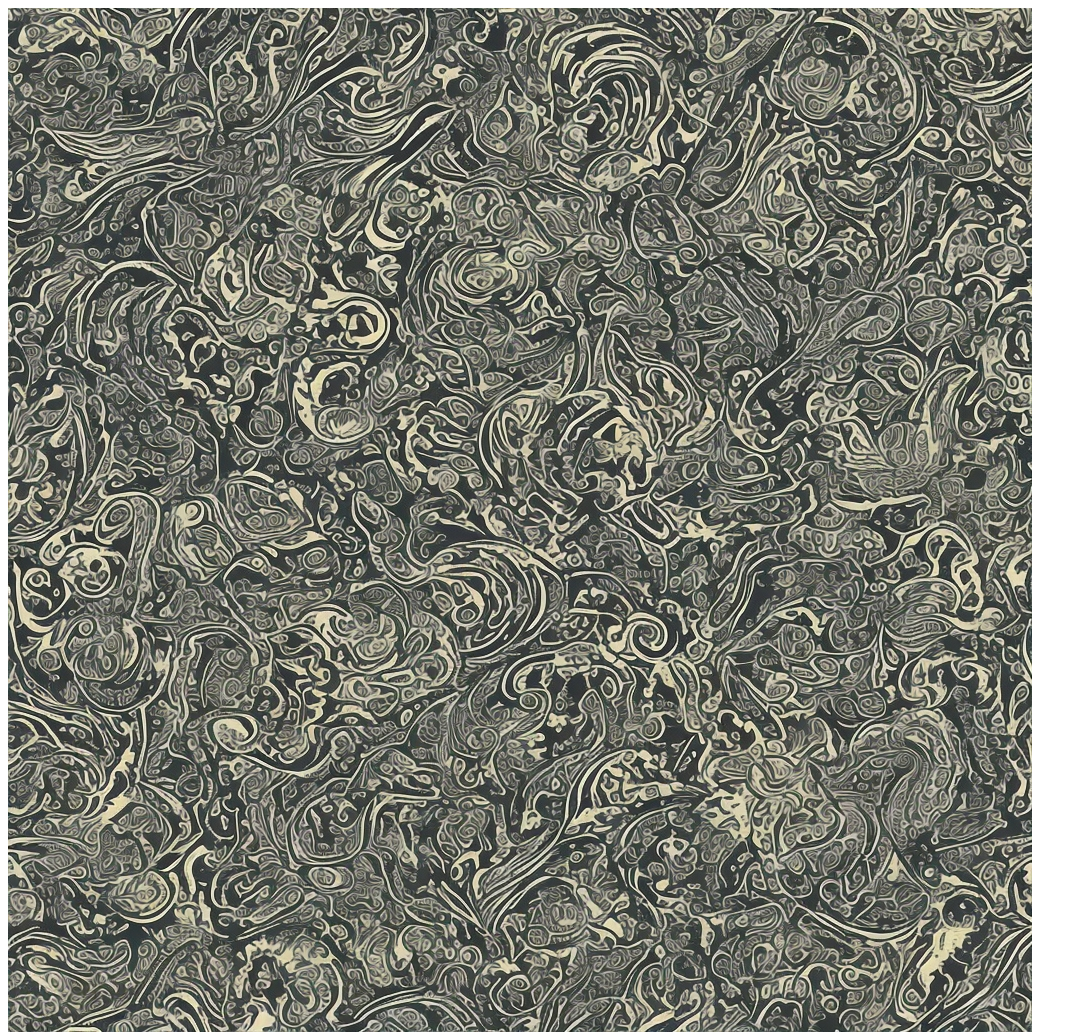
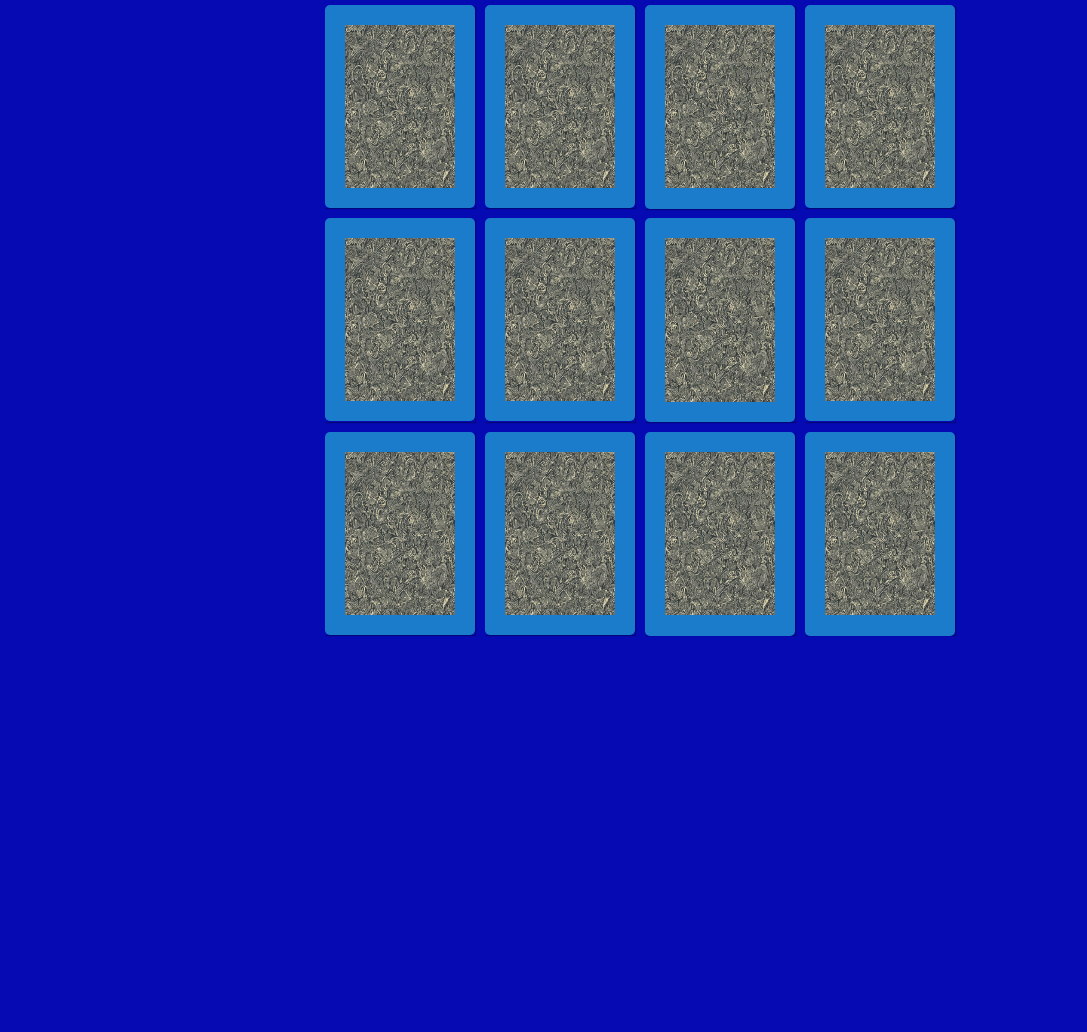
Before and after one commit to ProfAntolli/jogo-da-memoria-em-javascript-puro-douglasdaquino, a plain HTML site: page index.html in a window 1280 px wide. Shown: the top 1032 px of the page, without its empty margins (0-1087 px from the left). After the commit the page ends 800 px from the top, so only its background shows below. Drawn offline with Linux system fonts and the light colour scheme.

Commit message:
Finished game
game is finished

```diff
--- a/index.html
+++ b/index.html
@@ -1,60 +1,67 @@
 <!DOCTYPE html>
+<html lang="en">
+<head>
+  <meta charset="UTF-8">
 
-<html lang="en" xmlns="http://www.w3.org/1999/xhtml">
-<head>
-    <meta charset="utf-8" />
   <title>Jogo da Memória - Douglas d'Aquino</title>
-    <link rel="stylesheet" src="style.css" />
+
+  <link rel="stylesheet" href="style.css">
 </head>
 <body>
-    <section>
-        <div class="memory-card">
-            <img class="front-face" alt="CardFace" src="img/back-face.jpg"></div>
-            <img class="back-face" alt="ImageName" src="img/card-01.jpg" />
+  <section class="memory-game">
+    <div class="memory-card" data-framework="aurelia">
+      <img class="back-face" src="img/back-face.jpg" alt="Aurelia" />
+      <img class="front-face" src="img/card-01.jpg" alt="JS Badge" />
     </div>
-        <div class="memory-card">
-            <img class="front-face" alt="CardFace" src="img/back-face.jpg"></div>
-            <img class="back-face" alt="ImageName" src="img/card-02.jpg" />
+
+    <div class="memory-card" data-framework="aurelia">
+      <img class="back-face" src="img/back-face.jpg" alt="Aurelia" />
+      <img class="front-face" src="img/card-01.jpg" alt="JS Badge" />
     </div>
-        <div class="memory-card">
-            <img class="front-face" alt="CardFace" src="img/back-face.jpg"></div>
-            <img class="back-face" alt="ImageName" src="img/card-03.jpg" />
+
+    <div class="memory-card" data-framework="vue">
+      <img class="back-face" src="img/back-face.jpg" alt="Vue" />
+      <img class="front-face" src="img/card-02.jpg" alt="JS Badge" />
     </div>
-        <div class="memory-card">
-            <img class="front-face" alt="CardFace" src="img/back-face.jpg"></div>
-            <img class="back-face" alt="ImageName" src="img/card-04.jpg" />
+    <div class="memory-card" data-framework="vue">
+      <img class="back-face" src="img/back-face.jpg" alt="Vue" />
+      <img class="front-face" src="img/card-02.jpg" alt="JS Badge" />
     </div>
-        <div class="memory-card">
-            <img class="front-face" alt="CardFace" src="img/back-face.jpg"></div>
-            <img class="back-face" alt="ImageName" src="img/card-05.jpg" />
+
+    <div class="memory-card" data-framework="angular">
+      <img class="back-face" src="img/back-face.jpg" alt="Angular" />
+      <img class="front-face" src="img/card-03.jpg" alt="JS Badge" />
     </div>
-        <div class="memory-card">
-            <img class="front-face" alt="CardFace" src="img/back-face.jpg"></div>
-            <img class="back-face" alt="ImageName" src="img/card-06.jpg" />
+    <div class="memory-card" data-framework="angular">
+      <img class="back-face" src="img/back-face.jpg" alt="Angular" />
+      <img class="front-face" src="img/card-03.jpg" alt="JS Badge" />
     </div>
-        <div class="memory-card">
-            <img class="front-face" alt="CardFace" src="img/back-face.jpg"></div>
-            <img class="back-face" alt="ImageName" src="img/card-07.jpg" />
+
+    <div class="memory-card" data-framework="ember">
+      <img class="back-face" src="img/back-face.jpg" alt="Ember" />
+      <img class="front-face" src="img/card-04.jpg" alt="JS Badge" />
     </div>
-        <div class="memory-card">
-            <img class="front-face" alt="CardFace" src="img/back-face.jpg"></div>
-            <img class="back-face" alt="ImageName" src="img/card-08.jpg" />
+    <div class="memory-card" data-framework="ember">
+      <img class="back-face" src="img/back-face.jpg" alt="Ember" />
+      <img class="front-face" src="img/card-04.jpg" alt="JS Badge" />
     </div>
-        <div class="memory-card">
-            <img class="front-face" alt="CardFace" src="img/back-face.jpg"></div>
-            <img class="back-face" alt="ImageName" src="img/card-09.jpg" />
+
+    <div class="memory-card" data-framework="backbone">
+      <img class="back-face" src="img/back-face.jpg" alt="Backbone" />
+      <img class="front-face" src="img/card-05.jpg" alt="JS Badge" />
     </div>
-        <div class="memory-card">
-            <img class="front-face" alt="CardFace" src="img/back-face.jpg"></div>
-            <img class="back-face" alt="ImageName" src="img/card-10.jpg" />
+    <div class="memory-card" data-framework="backbone">
+      <img class="back-face" src="img/back-face.jpg" alt="Backbone" />
+      <img class="front-face" src="img/card-05.jpg" alt="JS Badge" />
     </div>
-        <div class="memory-card">
-            <img class="front-face" alt="CardFace" src="img/back-face.jpg"></div>
-            <img class="back-face" alt="ImageName" src="img/card-11.jpg" />
+
+    <div class="memory-card" data-framework="react">
+      <img class="back-face" src="img/back-face.jpg" alt="React" />
+      <img class="front-face" src="img/card-06.jpg" alt="JS Badge" />
     </div>
-        <div class="memory-card">
-            <img class="front-face" alt="CardFace" src="img/back-face.jpg"></div>
-            <img class="back-face" alt="ImageName" src="img/card-12.jpg" />
+    <div class="memory-card" data-framework="react">
+      <img class="back-face" src="img/back-face.jpg" alt="React" />
+      <img class="front-face" src="img/card-06.jpg" alt="JS Badge" />
     </div>
   </section>
 
--- a/style.css
+++ b/style.css
@@ -6,7 +6,6 @@
 
   body {
 	height: 100vh;
-	display: flex;
 	background: #060AB2;
   }
 
```
Lines whose indentation alone changed are shown as unchanged.
